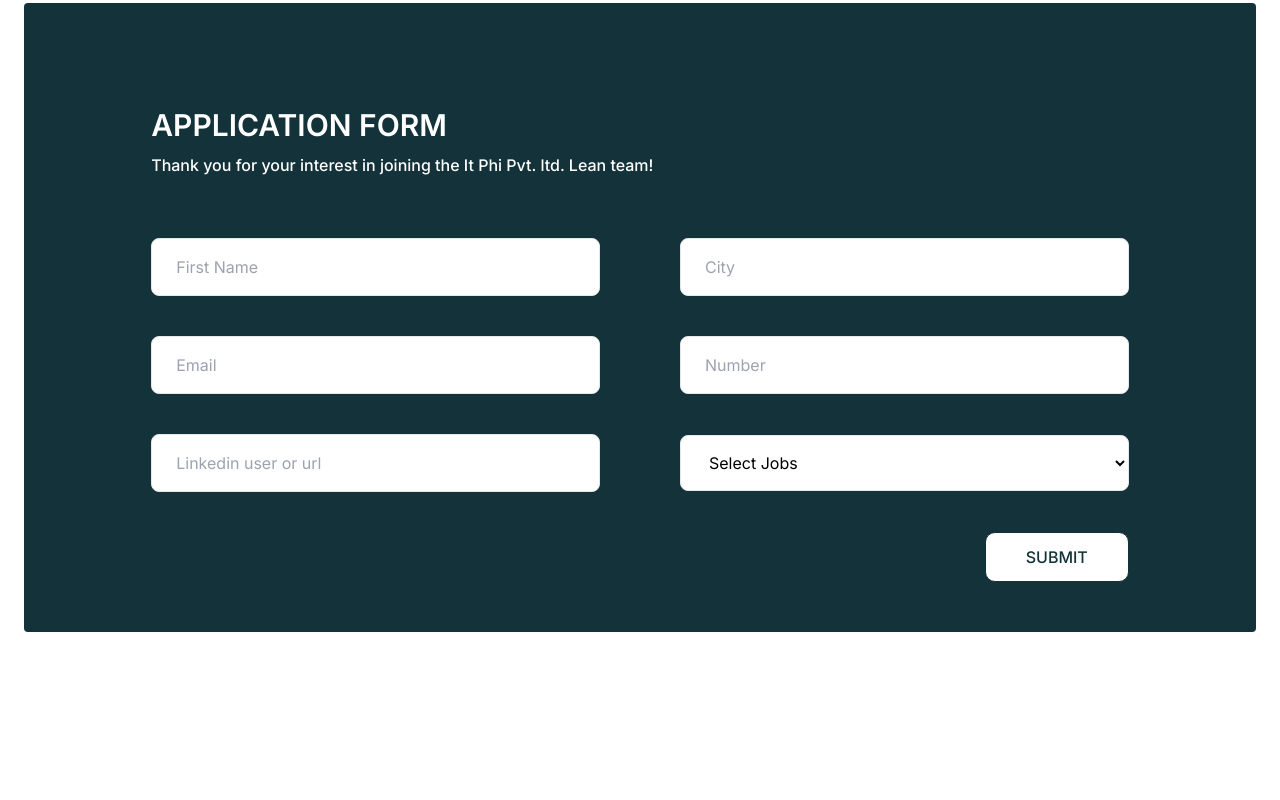
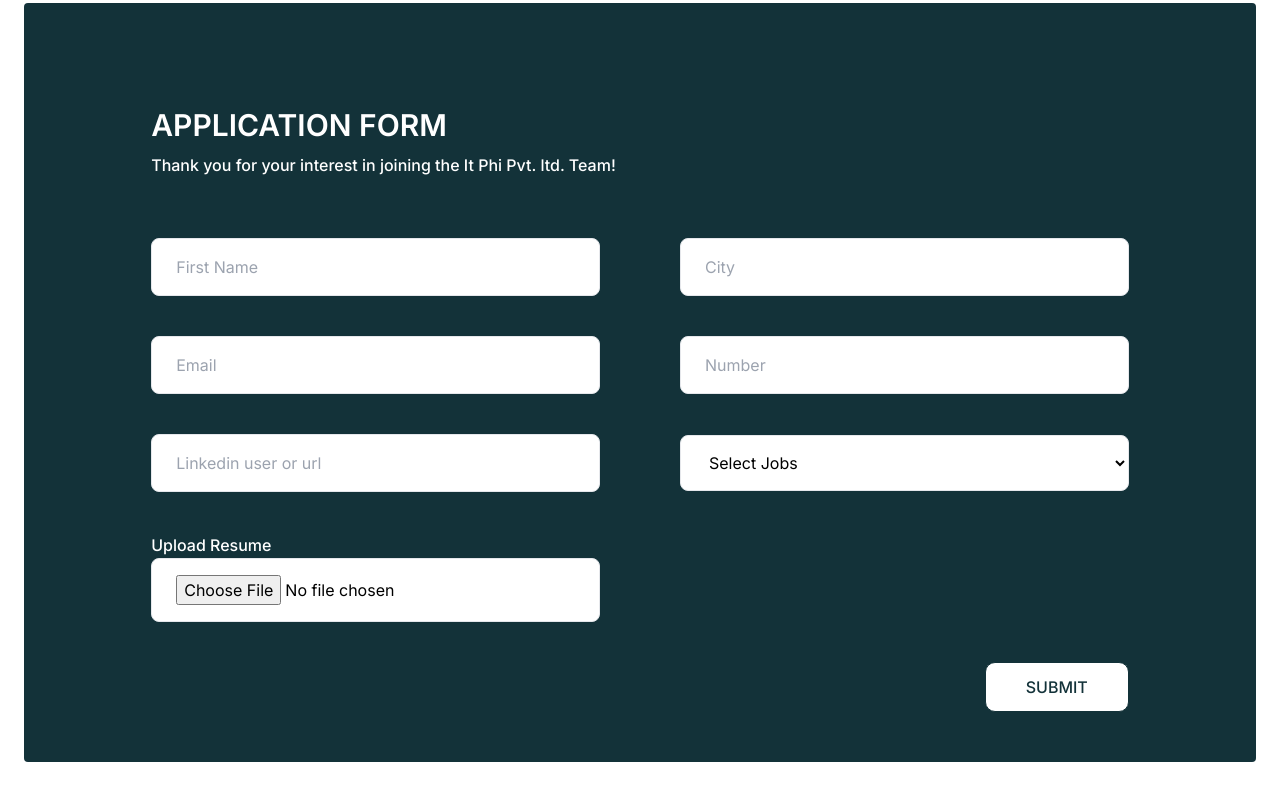
Before and after one commit to JayantChoudhary25/IT-Phi-Frontend, a Next.js app: page /careers in a window 1280 px wide. Shown: the part 446-1246 px from the top of the page. Built offline with nearby package versions, Linux system fonts and the light colour scheme.

Commit message:
Some Changes

```diff
--- a/app/careers/page.js
+++ b/app/careers/page.js
@@ -12,6 +12,7 @@ const CareersPage = () => {
     email: "",
     linkedin: "",
     jobs: "",
+    resume: null, // New field for resume file
   })
   const [isLoading, setLoading] = useState(false)
 
@@ -22,8 +23,14 @@ const CareersPage = () => {
       email: "",
       linkedin: "",
       jobs: "",
+      resume: null, // New field for resume file
     })
   }
+  const fileInputChangeHandler = (e) => {
+    // Handle the file input separately
+    const file = e.target.files[0];
+    setApplicatinDetails({ ...applicatinDetails, resume: file });
+  };
 
   const inputHandler = (e) => {
     setApplicatinDetails({ ...applicatinDetails, [e.target.name]: e.target.value })
@@ -43,7 +50,22 @@ const CareersPage = () => {
     }
   }
 
-  const jobsOptons = ["front end developer", "junior developer" , "designer", "tech lead", "software developer", "marketing manager"]
+  // const jobsOptons = ["front end developer", "junior developer" , "designer", "tech lead", "software developer", "marketing manager"]
+  const jobsOptions = [
+    "Front-end Developer",
+    "Full Stack Developer",
+    "Junior Developer",
+    "Internship",
+    "Designer",
+    "Software Developer",
+    "Marketing Manager",
+    "Product Manager",
+    "UX/UI designer",
+    "DevOps engineer",
+    "Mobile App Developer",
+    "QA engineer",
+    "Digital Marketing Specialist",
+  ];
 
   return (
     <>
@@ -79,7 +101,7 @@ const CareersPage = () => {
                       Application Form
                     </h4>
                     <p className="text-16px md:text-[18x] font-medium leading-[26px] mt-1">
-                    Thank you for your interest in joining the It Phi Pvt. ltd. Lean team!
+                    Thank you for your interest in joining the It Phi Pvt. ltd. Team!
                     </p>
                   </div>
                   <div className="w-full">
@@ -101,11 +123,25 @@ const CareersPage = () => {
                   <div className="w-full">
                     <select className='user-input capitalize' name="jobs" value={applicatinDetails.jobs} onChange={inputHandler} >
                       <option className='text-gray'> select jobs </option>
-                      {jobsOptons.map((jobs)=>(
+                      {jobsOptions.map((jobs)=>(
                       <option value={jobs}> {jobs}</option>
                       ))}
                     </select>
                   </div>
+                  <div className="w-full">
+          <label htmlFor="resume" className="text-16px md:text-[18x] font-medium leading-[26px] mb-1">
+            Upload Resume
+          </label>
+          <input
+            type="file"
+            id="resume"
+            name="resume"
+            accept=".pdf, .doc, .docx" // Specify accepted file formats
+            onChange={fileInputChangeHandler}
+            className="user-input"
+            required
+          />
+        </div>
                   <div className="col-span-2 ml-auto">
                     <button className='btn-secondary hover:bg-[#3cc1df] hover:border-white' type='submit' disabled={isLoading}> {isLoading ? "Loading ..." : "submit"}</button>
                   </div>
--- a/app/contact-us/page.js
+++ b/app/contact-us/page.js
@@ -61,7 +61,7 @@ const ContactPage = () => {
             </div>
             <div className="flex gap-x-20  gap-y-5 justify-center items-center flex-col md:flex-row pt-4">
               <p className="text-16px md:text-[18px] font-normal leading-[26px] text-center">
-                Call us at : +91-700000000
+                Call us at : +91-9754282428
               </p>
               <div className=" bg-[#b0c8d0] rounded w-[100px] md:w-[1px] h-[1px] md:h-[40px]"></div>
               <p className=" text-16px md:text-[18px] font-normal leading-[26px] text-center">
```
